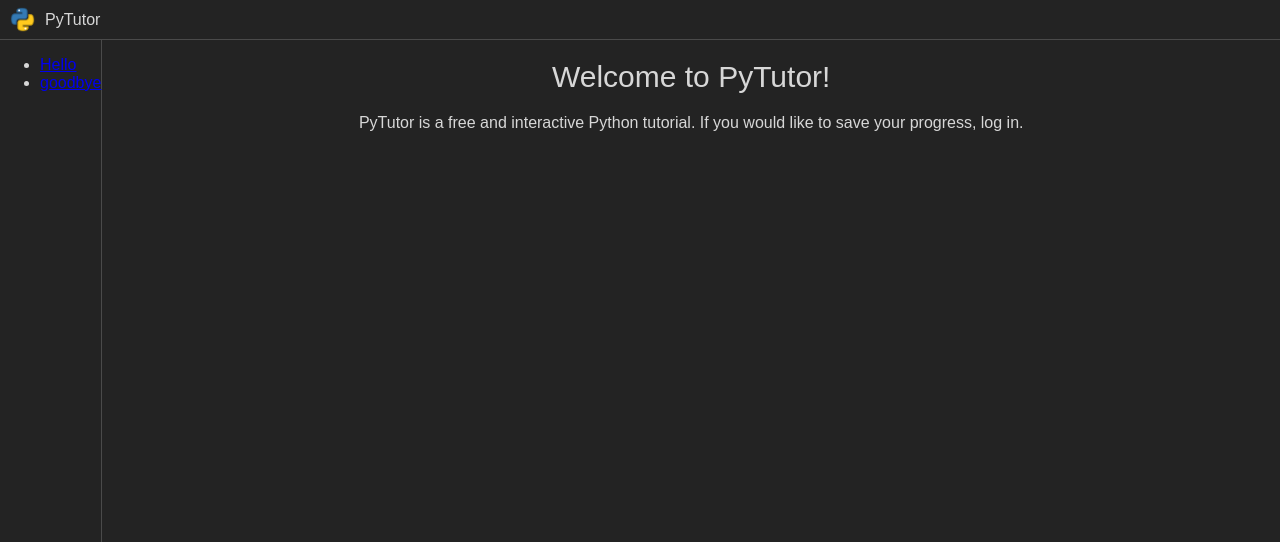
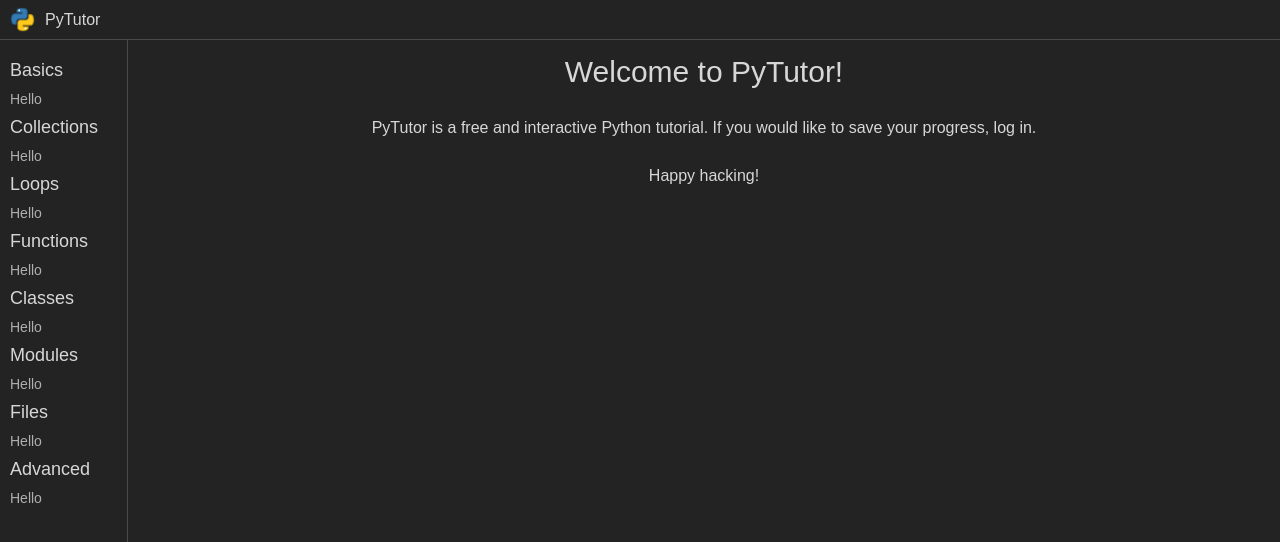
Before and after one commit to AidanFarhi/pytutor, a React (Create React App) app: page / in a window 1280 px wide. Shown: the top 542 px of the page. Built offline with nearby package versions, Linux system fonts and the light colour scheme.

Commit message:
added more styling and dummy nav links

```diff
--- a/src/App.css
+++ b/src/App.css
@@ -5,7 +5,7 @@
     color: rgb(215, 215, 215);
     display: grid;
     grid-template-rows: 40px 1fr;
-    grid-template-columns: 8vw 1fr;
+    grid-template-columns: 10vw 1fr;
 }
 
 .main-view {
--- a/src/components/Home.css
+++ b/src/components/Home.css
@@ -5,8 +5,11 @@
     align-items: center;
 }
 
+#home-main > * {
+    margin-top: 15px;
+    margin-bottom: 15px;
+}
+
 #welcome-message {
     font-size: 30px;
-    margin-top: 20px;
-    margin-bottom: 20px;
 }
--- a/src/components/Home.js
+++ b/src/components/Home.js
@@ -8,6 +8,9 @@
                 PyTutor is a free and interactive Python tutorial.
                 If you would like to save your progress, log in.
             </p>
+            <p>
+                Happy hacking!
+            </p>
         </div>
     )
 }
--- a/src/components/Navbar.css
+++ b/src/components/Navbar.css
@@ -2,4 +2,34 @@
     grid-column: 1/2;
     border-right: 1px solid rgb(115, 115, 115, .5);
     min-width: 80px;
+    display: flex;
+    flex-direction: column;
+    padding-top: 20px;
 }
+
+a {
+    all: unset; /* remove all default styling */
+    /* width: 100%; */
+    /* text-align: center; */
+    font-size: 14px;
+    padding-left: 10px;
+    color: rgb(175, 175, 175);
+}
+
+a:hover {
+    cursor: pointer;
+    background-color: rgb(108, 108, 108);
+}
+
+.active {
+    background-color: rgb(108, 108, 108)
+}
+
+#navbar-main > * {
+    margin-bottom: 10px;
+}
+
+.section-title {
+    font-size: 18px;
+    padding-left: 10px;
+}
--- a/src/components/Navbar.js
+++ b/src/components/Navbar.js
@@ -3,16 +3,22 @@
 export default function NavBar() {
     return (
         <div id='navbar-main'>
-            <nav>
-                <ul>
-                <li>
-                    <a href={`/hello`}>Hello</a>
-                </li>
-                <li>
-                    <a href={`/goodbye`}>goodbye</a>
-                </li>
-                </ul>
-            </nav>
+            <p className='section-title'>Basics</p>
+            <a href={`/hello`}>Hello</a>
+            <p className='section-title'>Collections</p>
+            <a href={`/hello`}>Hello</a>
+            <p className='section-title'>Loops</p>
+            <a href={`/hello`}>Hello</a>
+            <p className='section-title'>Functions</p>
+            <a href={`/hello`}>Hello</a>
+            <p className='section-title'>Classes</p>
+            <a href={`/hello`}>Hello</a>
+            <p className='section-title'>Modules</p>
+            <a href={`/hello`}>Hello</a>
+            <p className='section-title'>Files</p>
+            <a href={`/hello`}>Hello</a>
+            <p className='section-title'>Advanced</p>
+            <a href={`/hello`}>Hello</a>
         </div>
     )
 }
```
